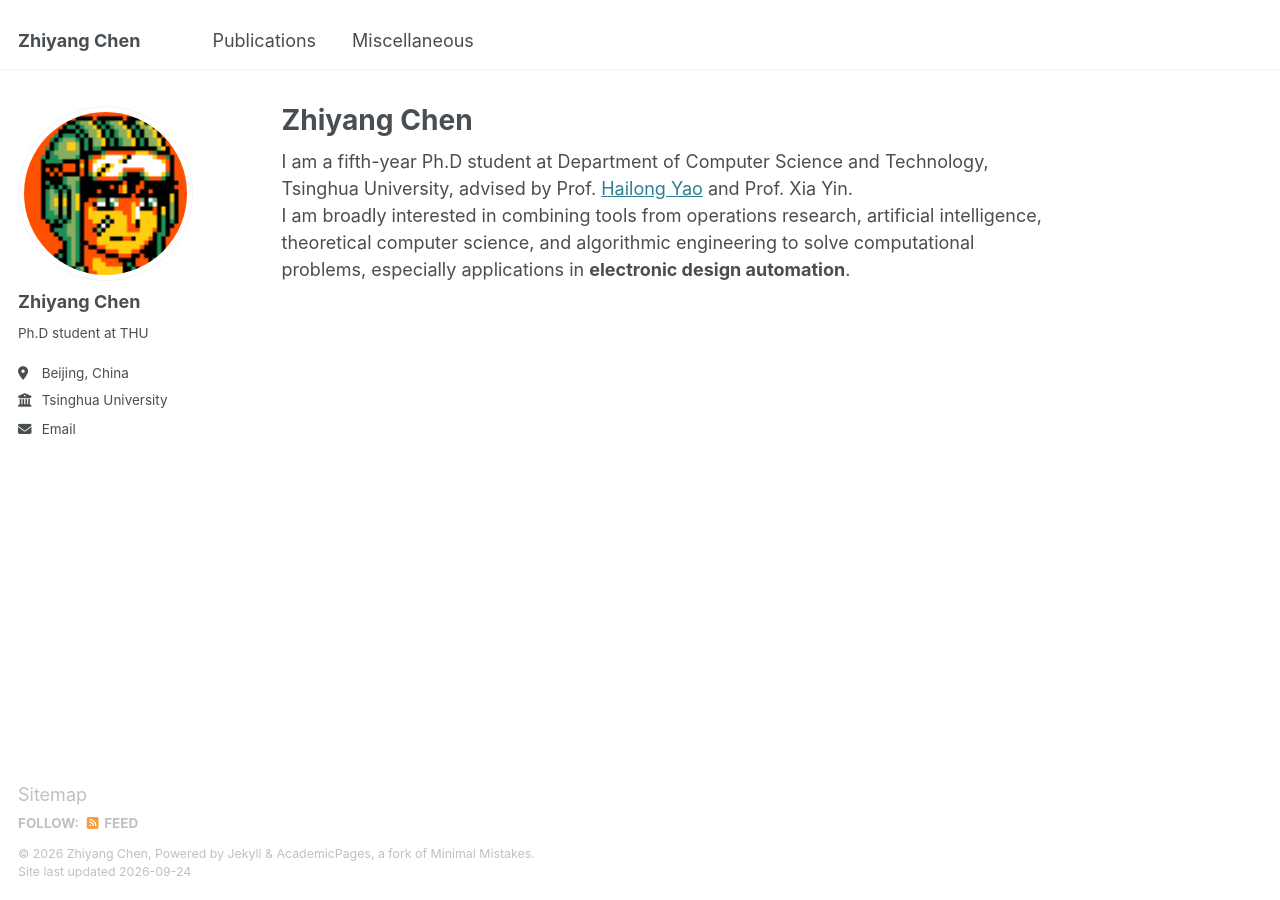
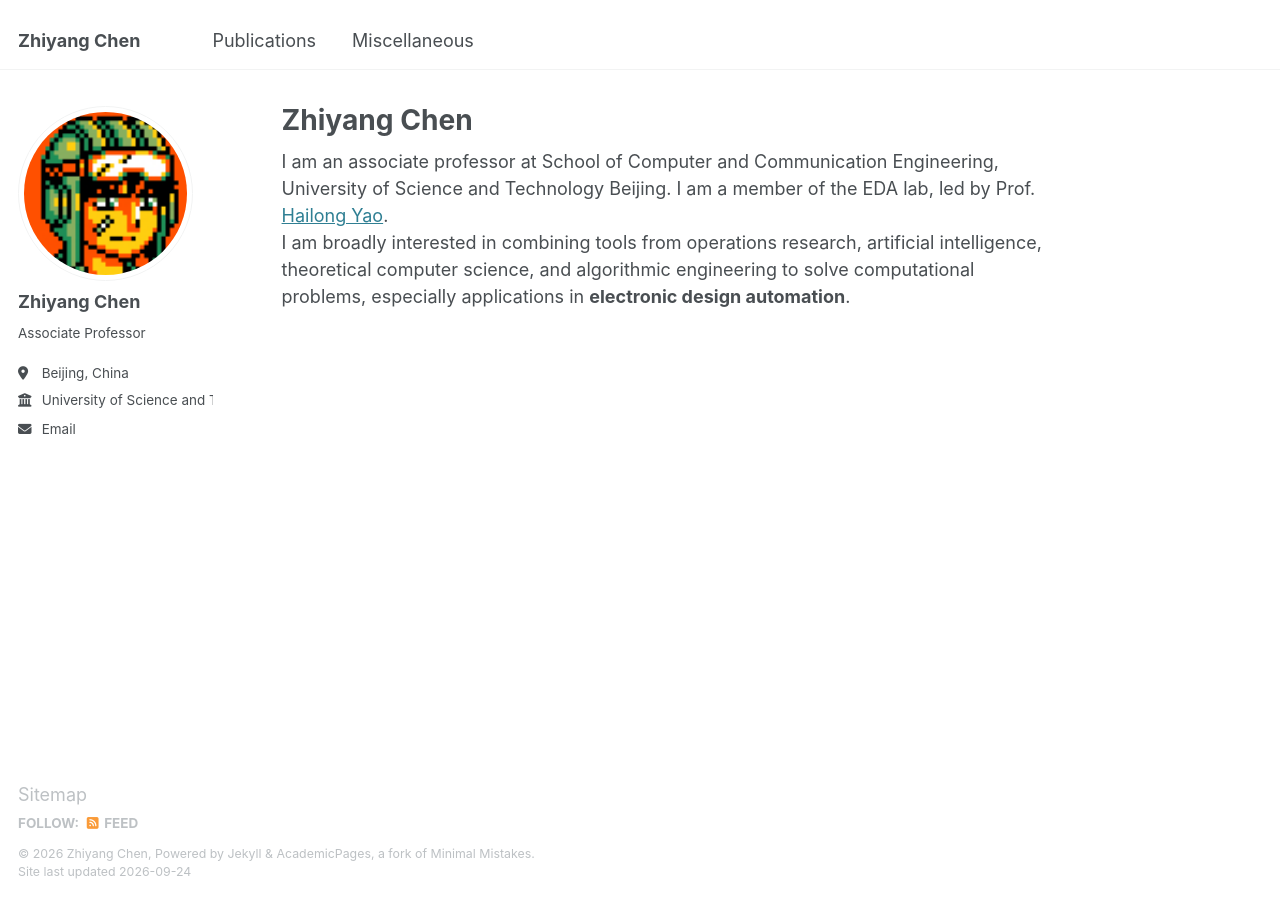
Before and after one commit to chen-zhi-yang/chen-zhi-yang.github.io, a Jekyll site: the page built from _pages/about.md, in a window 1280 px wide. Built offline with Jekyll 4.4.1, drawn with Linux system fonts in a browser that asks for light colours.

Commit message:
Modify about

```diff
--- a/_config.yml
+++ b/_config.yml
@@ -25,11 +25,11 @@ author:
   avatar           : "profile-2.png"
   name             : "Zhiyang Chen"
   pronouns         : # example: "she/her"
-  bio              : "Ph.D student at THU"
+  bio              : "Associate Professor"
   location         : "Beijing, China"
-  employer         : "Tsinghua University"
+  employer         : "University of Science and Technology Beijing"
   uri              : # URL
-  email            : "chenzhiy21@mails.tsinghua.edu.cn"
+  email            : "chenzhiyang@ustb.edu.cn"
 
   # Academic websites
   arxiv            : # URL - Update with the correct link to your profile
--- a/_pages/about.md
+++ b/_pages/about.md
@@ -7,5 +7,5 @@ redirect_from:
   - /about.html
 ---
 
-I am a fifth-year Ph.D student at Department of Computer Science and Technology, Tsinghua University, advised by Prof. [Hailong Yao](https://scholar.google.com/citations?user=n0NwuegAAAAJ&hl=en) and Prof. Xia Yin.
+I am an associate professor at School of Computer and Communication Engineering, University of Science and Technology Beijing. I am a member of the EDA lab, led by Prof. [Hailong Yao](https://scce.ustb.edu.cn/info/1024/3090.htm).
 I am broadly interested in combining tools from operations research, artificial intelligence, theoretical computer science, and algorithmic engineering to solve computational problems, especially applications in **electronic design automation**.
```
